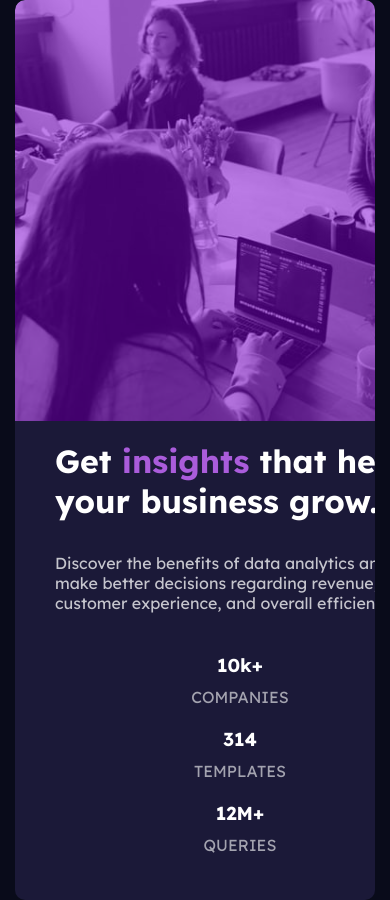
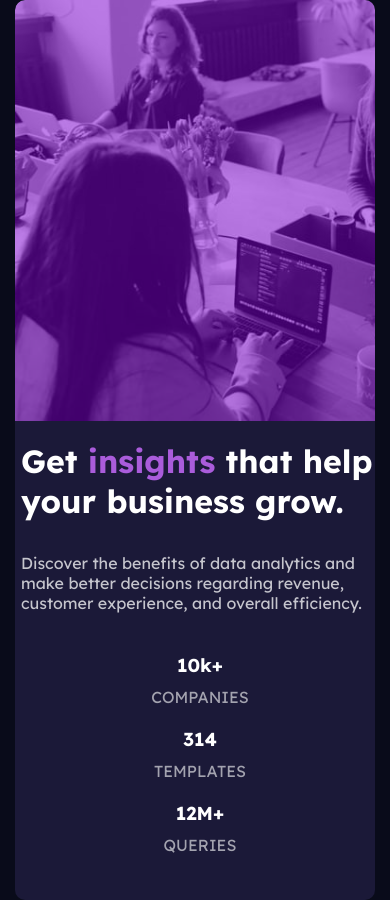
Before and after one commit to Ayodeledavid123/stats, a plain HTML site: page index.html in a window 390 px wide. Drawn offline with Linux system fonts and the light colour scheme.

Commit message:
Update styles.css

```diff
--- a/styles.css
+++ b/styles.css
@@ -83,10 +83,18 @@ strong{
         margin-top: 0;
         margin-bottom: 0;
         border-radius: 10px 10px 0px 0px;
+        width: 382px;
+    }
+    .overlay{
+        width: 382px;
+    }
+    .overlay-2{
+        width: 382px;
     }
     .insights{
         margin-top: 0;
-        padding: 20px 40px 25px 40px;
+        padding: 20px 6px 25px 6px;
+        width: 370px;
     }
     .statistics{
         display: flex;
```
